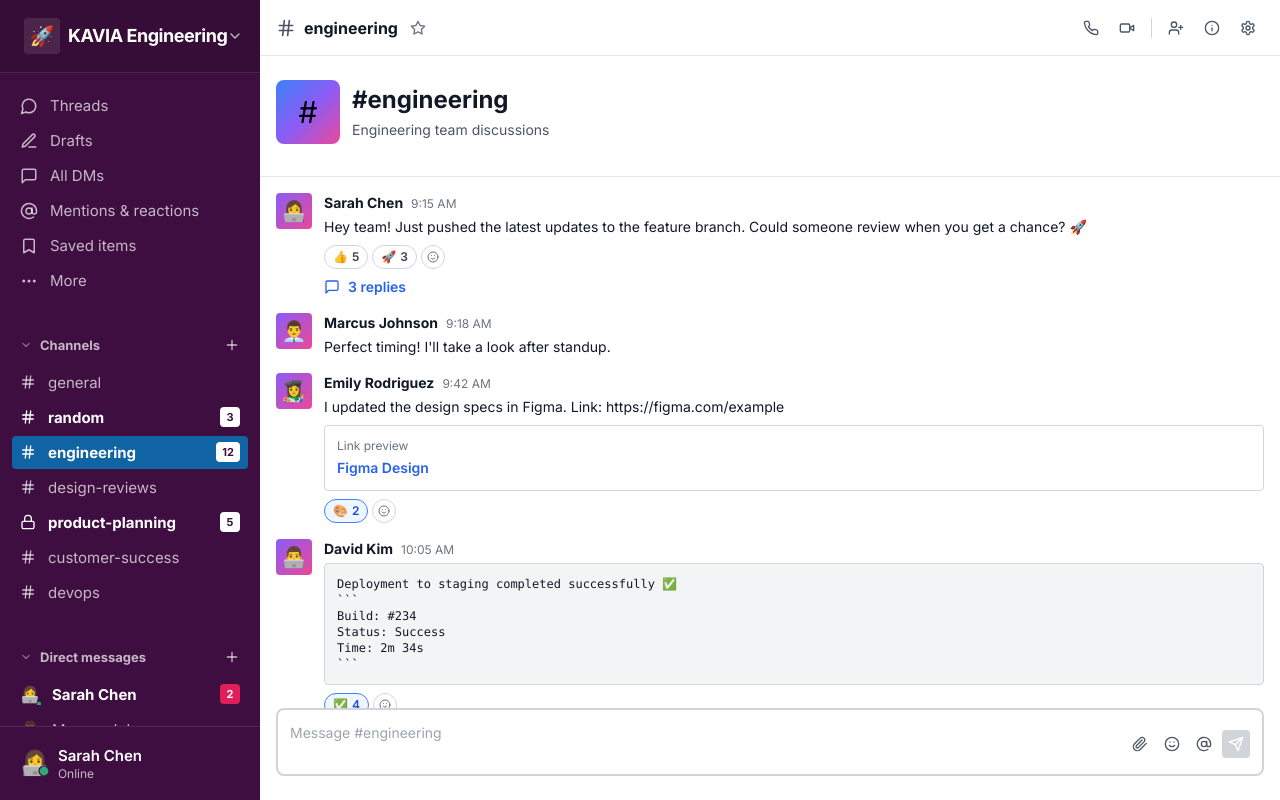
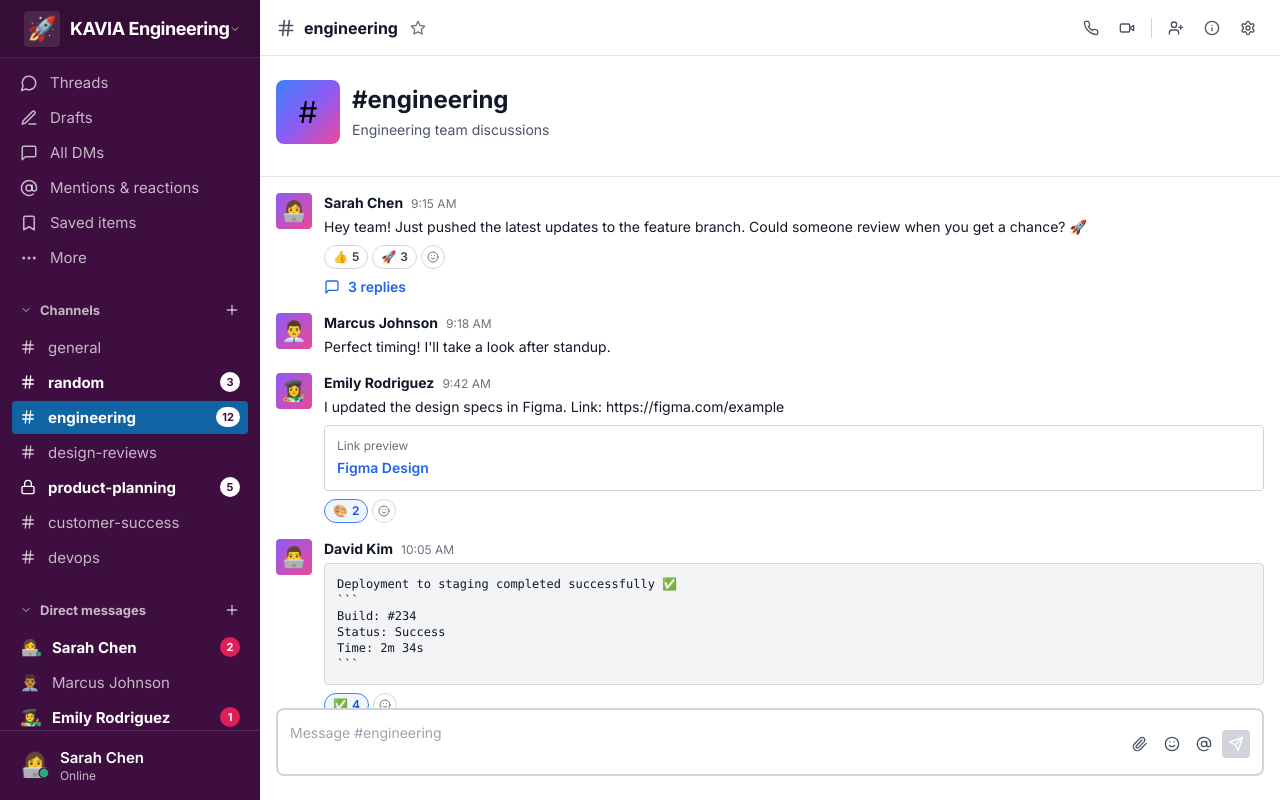
Before and after one commit to kavia-common/slack-clone-ui-210375-210390, a React (Create React App) app in the folder frontend/: page / in a window 1280 px wide. Built offline with nearby package versions, Linux system fonts and the light colour scheme; the HTML template or start-up script is replaced by a standard one.

Commit message:
Checkpoint 14 - cg8aaf979f

```diff
--- a/frontend/src/components/Sidebar.js
+++ b/frontend/src/components/Sidebar.js
@@ -83,20 +83,20 @@ const Sidebar = ({
   return (
     <div className="w-[260px] bg-[#3F0E40] text-white flex flex-col custom-scrollbar-dark h-screen">
       {/* Workspace Header */}
-      <div className="px-4 py-3 bg-[#350d36] border-b border-white/[0.1] flex-shrink-0 relative" ref={workspaceSwitcherRef}>
+      <div className="px-4 py-3 bg-[#350d36] border-b border-white/[0.1] flex-shrink-0 relative h-[58px] flex items-center" ref={workspaceSwitcherRef}>
         <button
           onClick={() => setWorkspaceSwitcherOpen(!workspaceSwitcherOpen)}
-          className="flex items-center justify-between w-full hover:bg-white/[0.06] rounded px-2 py-1.5 transition-colors duration-150"
+          className="flex items-center justify-between w-full hover:bg-white/[0.06] rounded px-2 py-1 transition-colors duration-150"
         >
-          <div className="flex items-center gap-2">
-            <div className="w-9 h-9 bg-white/10 rounded flex items-center justify-center text-xl flex-shrink-0">
+          <div className="flex items-center gap-2.5">
+            <div className="w-9 h-9 bg-white/10 rounded flex items-center justify-center text-2xl flex-shrink-0">
               {currentWorkspace?.icon || '🚀'}
             </div>
             <span className="font-black text-white truncate text-[18px] tracking-tight leading-[1.2]">
               {currentWorkspace?.name || 'Workspace'}
             </span>
           </div>
-          <ChevronDown className="w-4 h-4 text-white/70 flex-shrink-0" />
+          <ChevronDown className="w-3 h-3 text-white/70 flex-shrink-0" />
         </button>
 
         {/* Workspace Switcher Dropdown */}
@@ -210,7 +210,7 @@ const Sidebar = ({
       {/* Scrollable Content */}
       <div className="flex-1 overflow-y-auto custom-scrollbar-dark">
         {/* Primary Navigation Items */}
-        <div className="px-3 py-2 mt-2 space-y-0.5">
+        <div className="px-3 pt-2 pb-1 space-y-0.5">
           {/* Threads */}
           <button className="w-full flex items-center justify-between px-2 py-1.5 rounded text-[15px] leading-[1.4] text-white/70 hover:bg-white/[0.08] hover:text-white transition-all duration-150">
             <div className="flex items-center gap-3">
@@ -251,10 +251,10 @@ const Sidebar = ({
         </div>
 
         {/* Channels Section */}
-        <div className="px-3 py-2 mt-4">
+        <div className="px-3 pt-4 pb-1">
           <button
             onClick={() => setChannelsExpanded(!channelsExpanded)}
-            className="flex items-center justify-between w-full text-white/70 hover:text-white text-[13px] leading-[1.3] font-bold py-2 px-2 hover:bg-white/[0.04] rounded transition-colors duration-100"
+            className="flex items-center justify-between w-full text-white/70 hover:text-white text-[13px] leading-[1.3] font-bold py-2 px-2 hover:bg-white/[0.04] rounded transition-colors duration-150"
           >
             <div className="flex items-center gap-2">
               <ChevronDown className={`w-3 h-3 flex-shrink-0 transition-transform duration-200 ${!channelsExpanded ? '-rotate-90' : ''}`} />
@@ -285,7 +285,7 @@ const Sidebar = ({
                     <span className="truncate">{channel.name}</span>
                   </div>
                   {channel.unread > 0 && (
-                    <span className="bg-white text-[#3F0E40] text-[11px] leading-none font-bold px-1.5 py-1 rounded min-w-[20px] h-5 flex items-center justify-center flex-shrink-0 ml-2">
+                    <span className="bg-white text-[#3F0E40] text-[11px] leading-[1] font-bold px-1.5 py-0.5 rounded-full min-w-[20px] h-5 flex items-center justify-center flex-shrink-0 ml-2">
                       {channel.unread}
                     </span>
                   )}
@@ -296,10 +296,10 @@ const Sidebar = ({
         </div>
 
         {/* Direct Messages Section */}
-        <div className="px-3 py-2 mt-4">
+        <div className="px-3 pt-4 pb-1">
           <button
             onClick={() => setDmsExpanded(!dmsExpanded)}
-            className="flex items-center justify-between w-full text-white/70 hover:text-white text-[13px] leading-[1.3] font-bold py-2 px-2 hover:bg-white/[0.04] rounded transition-colors duration-100"
+            className="flex items-center justify-between w-full text-white/70 hover:text-white text-[13px] leading-[1.3] font-bold py-2 px-2 hover:bg-white/[0.04] rounded transition-colors duration-150"
           >
             <div className="flex items-center gap-2">
               <ChevronDown className={`w-3 h-3 flex-shrink-0 transition-transform duration-200 ${!dmsExpanded ? '-rotate-90' : ''}`} />
@@ -325,15 +325,15 @@ const Sidebar = ({
                   >
                     <div className="flex items-center gap-3 truncate min-w-0">
                       <div className="relative flex-shrink-0">
-                        <span className="text-base leading-none">{user?.avatar || '👤'}</span>
+                        <span className="text-base leading-none block">{user?.avatar || '👤'}</span>
                         {user?.status === 'online' && (
-                          <Circle className="absolute -bottom-0.5 -right-0.5 w-[6px] h-[6px] fill-[#2BAC76] text-[#2BAC76] stroke-[#3F0E40] stroke-[2.5px]" />
+                          <Circle className="absolute -bottom-0.5 -right-0.5 w-[6px] h-[6px] fill-[#2BAC76] text-[#2BAC76] stroke-[#3F0E40] stroke-[2px]" />
                         )}
                       </div>
                       <span className="truncate">{user?.name || 'User'}</span>
                     </div>
                     {dm.unread > 0 && (
-                      <span className="bg-[#E01E5A] text-white text-[11px] leading-none font-bold px-1.5 py-1 rounded min-w-[20px] h-5 flex items-center justify-center flex-shrink-0 ml-2">
+                      <span className="bg-[#E01E5A] text-white text-[11px] leading-[1] font-bold px-1.5 py-0.5 rounded-full min-w-[20px] h-5 flex items-center justify-center flex-shrink-0 ml-2">
                         {dm.unread}
                       </span>
                     )}
@@ -345,8 +345,8 @@ const Sidebar = ({
         </div>
 
         {/* Apps Section */}
-        <div className="px-3 py-2 mt-4">
-          <button className="flex items-center justify-between w-full text-white/70 hover:text-white text-[13px] leading-[1.3] font-bold py-2 px-2 hover:bg-white/[0.04] rounded transition-colors duration-100">
+        <div className="px-3 pt-4 pb-2">
+          <button className="flex items-center justify-between w-full text-white/70 hover:text-white text-[13px] leading-[1.3] font-bold py-2 px-2 hover:bg-white/[0.04] rounded transition-colors duration-150">
             <div className="flex items-center gap-2">
               <ChevronDown className="w-3 h-3 flex-shrink-0 -rotate-90" />
               <span>Apps</span>
@@ -357,10 +357,10 @@ const Sidebar = ({
       </div>
 
       {/* User Profile Footer */}
-      <div className="px-3 py-3 border-t border-white/[0.1] flex-shrink-0 relative" ref={profileMenuRef}>
+      <div className="px-3 py-2.5 border-t border-white/[0.1] flex-shrink-0 relative" ref={profileMenuRef}>
         <button
           onClick={() => setProfileMenuOpen(!profileMenuOpen)}
-          className="flex items-center gap-2 hover:bg-white/[0.06] rounded px-2 py-1.5 w-full transition-colors duration-150"
+          className="flex items-center gap-2.5 hover:bg-white/[0.06] rounded px-2 py-1.5 w-full transition-colors duration-150"
         >
           <div className="relative flex-shrink-0">
             <span className="text-2xl leading-none">{currentUser?.avatar || '👤'}</span>
```
